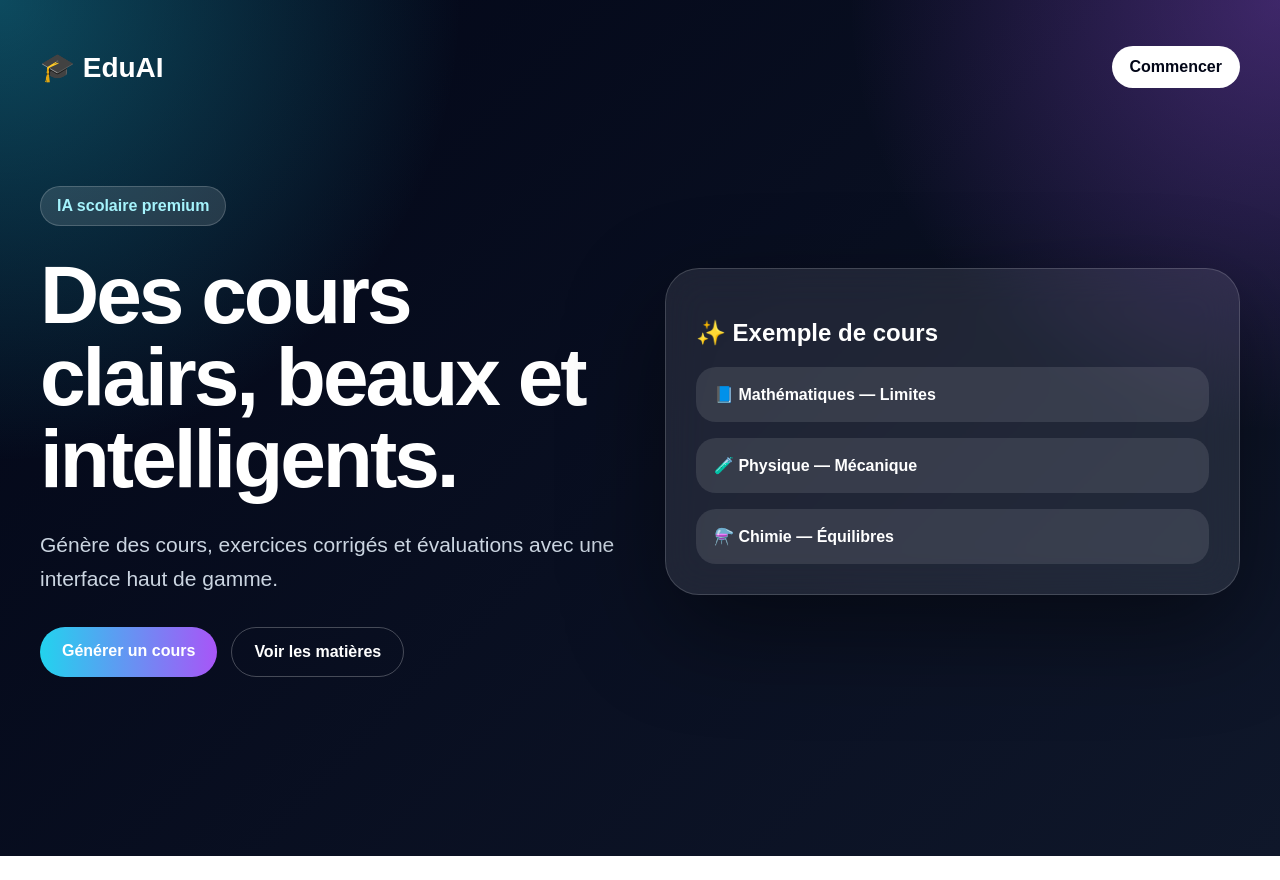
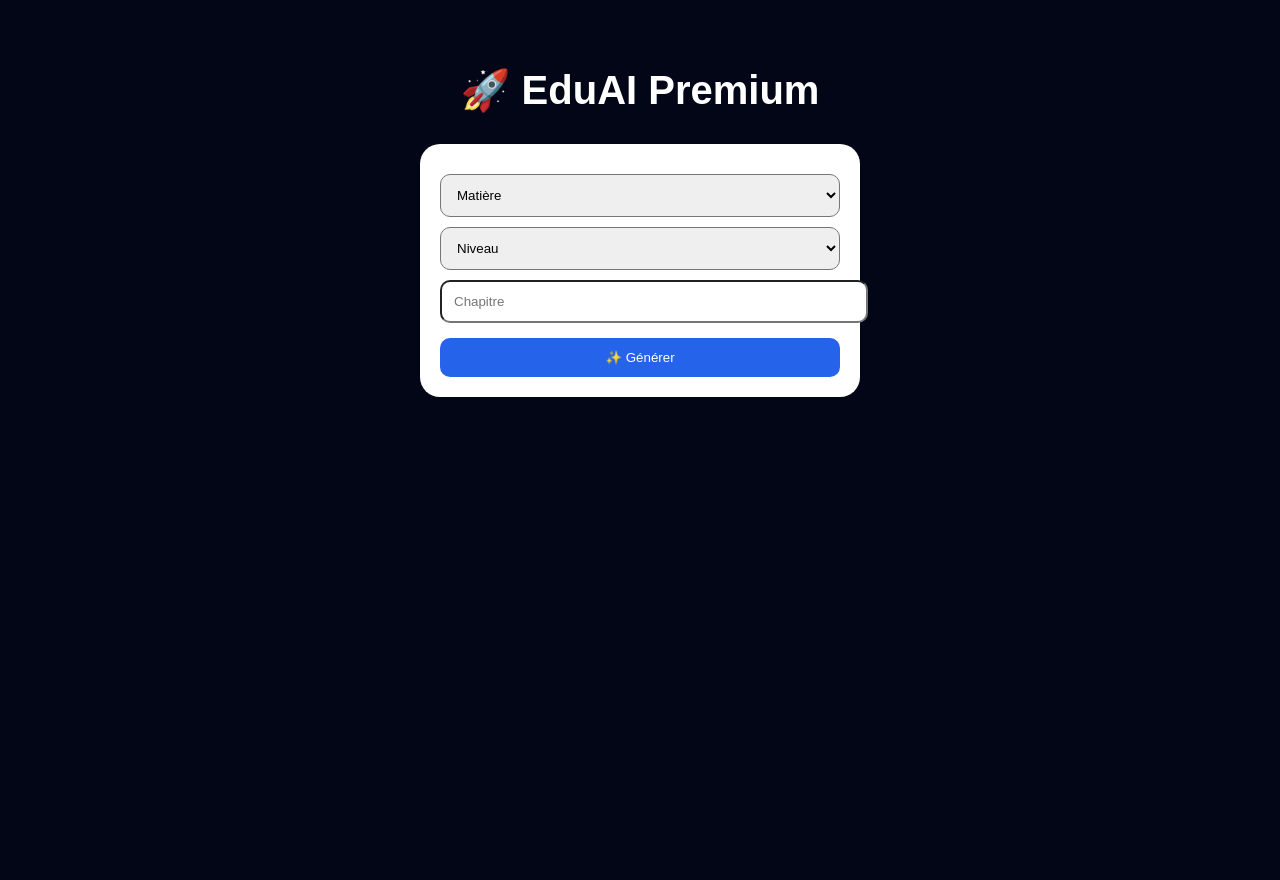
Before and after one commit to samighazouani1234-lab/soutien-scolaire, a Next.js app: page / in a window 1280 px wide. Before the commit the page ends 856 px from the top, so only its background shows below. Built offline with nearby package versions, Linux system fonts and the light colour scheme.

Commit message:
Update page.tsx

```diff
--- a/app/page.tsx
+++ b/app/page.tsx
@@ -1,36 +1,82 @@
+"use client";
+
+import { useState } from "react";
+
 export default function Home() {
+  const [matiere, setMatiere] = useState("");
+  const [niveau, setNiveau] = useState("");
+  const [chapitre, setChapitre] = useState("");
+  const [answer, setAnswer] = useState("");
+  const [loading, setLoading] = useState(false);
+
+  async function generateCourse() {
+    if (!matiere || !niveau || !chapitre) {
+      alert("Remplis tous les champs");
+      return;
+    }
+
+    setLoading(true);
+    setAnswer("");
+
+    const question = `
+Cours de ${matiere} niveau ${niveau} chapitre ${chapitre}.
+
+Donne :
+- cours clair
+- exemples
+- exercices
+- corrections
+`;
+
+    const res = await fetch("/api/ia", {
+      method: "POST",
+      headers: {
+        "Content-Type": "application/json",
+      },
+      body: JSON.stringify({ question }),
+    });
+
+    const json = await res.json();
+    setAnswer(json.answer);
+
+    setLoading(false);
+  }
+
   return (
     <main style={styles.page}>
-      <nav style={styles.nav}>
-        <div style={styles.logo}>🎓 EduAI</div>
-        <a style={styles.navButton}>Commencer</a>
-      </nav>
+      <h1 style={styles.title}>🚀 EduAI Premium</h1>
 
-      <section style={styles.hero}>
-        <div style={styles.left}>
-          <span style={styles.badge}>IA scolaire premium</span>
+      <div style={styles.card}>
+        <select style={styles.input} onChange={(e) => setMatiere(e.target.value)}>
+          <option value="">Matière</option>
+          <option>Mathématiques</option>
+          <option>Physique</option>
+          <option>Chimie</option>
+        </select>
 
-          <h1 style={styles.title}>
-            Des cours clairs, beaux et intelligents.
-          </h1>
+        <select style={styles.input} onChange={(e) => setNiveau(e.target.value)}>
+          <option value="">Niveau</option>
+          <option>Collège</option>
+          <option>Lycée</option>
+          <option>Supérieur</option>
+        </select>
 
-          <p style={styles.subtitle}>
-            Génère des cours, exercices corrigés et évaluations avec une interface haut de gamme.
-          </p>
+        <input
+          style={styles.input}
+          placeholder="Chapitre"
+          onChange={(e) => setChapitre(e.target.value)}
+        />
 
-          <div style={styles.buttons}>
-            <a style={styles.primary}>Générer un cours</a>
-            <a style={styles.secondary}>Voir les matières</a>
-          </div>
+        <button onClick={generateCourse} style={styles.button}>
+          {loading ? "Génération..." : "✨ Générer"}
+        </button>
+      </div>
+
+      {answer && (
+        <div style={styles.result}>
+          <pre>{answer}</pre>
         </div>
-
-        <div style={styles.card}>
-          <h2>✨ Exemple de cours</h2>
-          <div style={styles.lesson}>📘 Mathématiques — Limites</div>
-          <div style={styles.lesson}>🧪 Physique — Mécanique</div>
-          <div style={styles.lesson}>⚗️ Chimie — Équilibres</div>
-        </div>
-      </section>
+      )}
     </main>
   );
 }
@@ -38,88 +84,49 @@ export default function Home() {
 const styles: any = {
   page: {
     minHeight: "100vh",
-    background:
-      "radial-gradient(circle at top left, #22d3ee55, transparent 30%), radial-gradient(circle at top right, #a855f755, transparent 28%), linear-gradient(135deg,#020617,#0f172a)",
+    background: "#020617",
     color: "white",
-    fontFamily: "Arial, sans-serif",
-    padding: 28,
-  },
-  nav: {
-    maxWidth: 1200,
-    margin: "0 auto",
-    display: "flex",
-    justifyContent: "space-between",
-    alignItems: "center",
-    padding: "18px 0",
-  },
-  logo: { fontSize: 28, fontWeight: 900 },
-  navButton: {
-    background: "white",
-    color: "#020617",
-    padding: "12px 18px",
-    borderRadius: 999,
-    fontWeight: 900,
-  },
-  hero: {
-    maxWidth: 1200,
-    margin: "80px auto",
-    display: "grid",
-    gridTemplateColumns: "repeat(auto-fit, minmax(320px, 1fr))",
-    gap: 50,
-    alignItems: "center",
-  },
-  left: { maxWidth: 650 },
-  badge: {
-    display: "inline-block",
-    background: "rgba(255,255,255,0.12)",
-    border: "1px solid rgba(255,255,255,0.18)",
-    padding: "10px 16px",
-    borderRadius: 999,
-    color: "#a5f3fc",
-    fontWeight: 900,
+    padding: 40,
+    fontFamily: "Arial",
+    textAlign: "center",
   },
   title: {
-    fontSize: "clamp(48px, 8vw, 82px)",
-    lineHeight: 1,
-    letterSpacing: -3,
-    margin: "28px 0",
-  },
-  subtitle: {
-    fontSize: 21,
-    lineHeight: 1.6,
-    color: "#cbd5e1",
-  },
-  buttons: {
-    display: "flex",
-    gap: 14,
-    flexWrap: "wrap",
-    marginTop: 32,
-  },
-  primary: {
-    background: "linear-gradient(90deg,#22d3ee,#a855f7)",
-    padding: "15px 22px",
-    borderRadius: 999,
-    fontWeight: 900,
-  },
-  secondary: {
-    border: "1px solid rgba(255,255,255,0.25)",
-    padding: "15px 22px",
-    borderRadius: 999,
-    fontWeight: 900,
+    fontSize: 40,
+    marginBottom: 30,
   },
   card: {
-    background: "rgba(255,255,255,0.09)",
-    border: "1px solid rgba(255,255,255,0.16)",
-    borderRadius: 34,
-    padding: 30,
-    boxShadow: "0 35px 100px rgba(0,0,0,0.45)",
-    backdropFilter: "blur(20px)",
+    background: "white",
+    color: "black",
+    padding: 20,
+    borderRadius: 20,
+    maxWidth: 400,
+    margin: "0 auto",
   },
-  lesson: {
-    marginTop: 16,
-    padding: 18,
+  input: {
+    width: "100%",
+    padding: 12,
+    marginTop: 10,
+    borderRadius: 10,
+  },
+  button: {
+    width: "100%",
+    marginTop: 15,
+    padding: 12,
+    background: "#2563eb",
+    color: "white",
+    border: "none",
+    borderRadius: 10,
+    cursor: "pointer",
+  },
+  result: {
+    marginTop: 40,
+    background: "white",
+    color: "black",
+    padding: 20,
     borderRadius: 20,
-    background: "rgba(255,255,255,0.1)",
-    fontWeight: 900,
+    maxWidth: 800,
+    marginLeft: "auto",
+    marginRight: "auto",
+    textAlign: "left",
   },
 };
```
